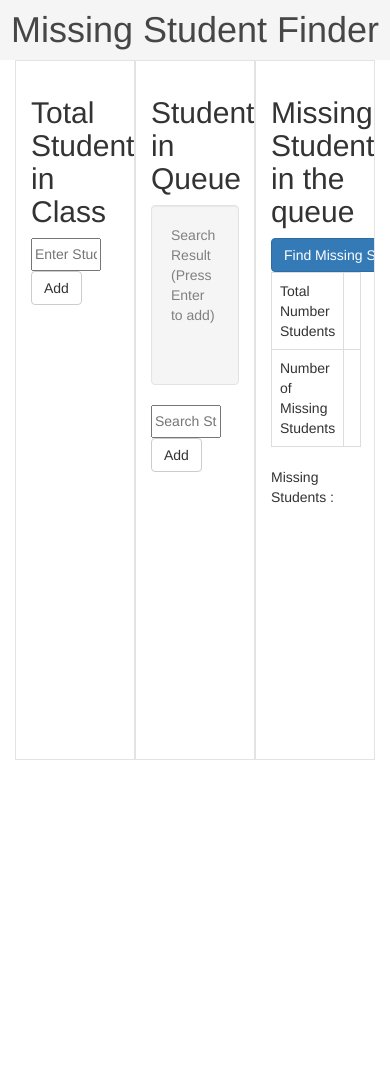
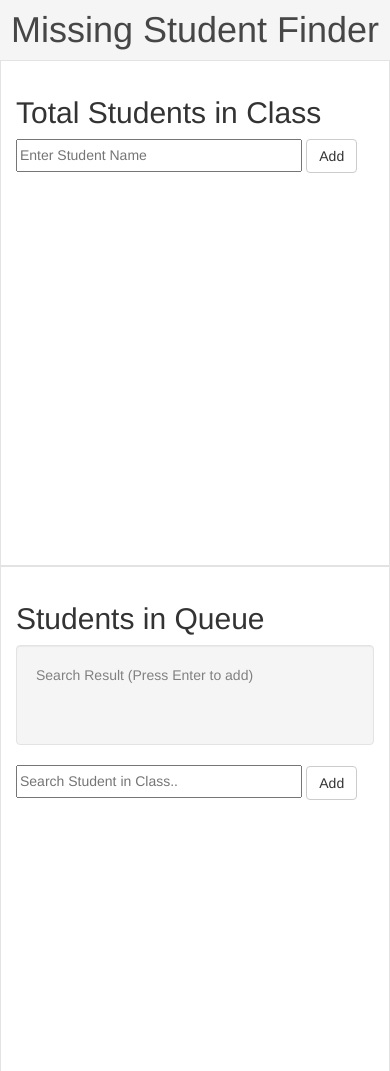
Before and after one commit to vishal-pandey/missing-student-finder, a website: page index.html in a window 390 px wide. Shown: the top 1071 px of the page. Before the commit the page ends 844 px from the top, so only its background shows below. Drawn offline with nearby package versions, Linux system fonts and the light colour scheme.

Commit message:
made responsive and added log rocket for monitoring

```diff
--- a/index.html
+++ b/index.html
@@ -9,10 +9,14 @@
   <link rel="stylesheet" href="https://maxcdn.bootstrapcdn.com/bootstrap/3.4.1/css/bootstrap.min.css">
 
   <link rel="stylesheet" href="style.css">
+
+  <script src="https://cdn.lr-in.com/LogRocket.min.js" crossorigin="anonymous"></script>
+  <script>window.LogRocket && window.LogRocket.init('zlm0pg/lumiq-test');</script>
 </head>
 <body>
   <h1>Missing Student Finder</h1>
   <section class="container">
+    <section class="row">
       <section class="total-section col-sm-4">
         <h2>Total Students in Class</h2>
         <input type="text" class="total-student-input" placeholder='Enter Student Name'>
@@ -56,6 +60,7 @@
         </div>
       </section>
     </section>
+  </section>
 
 </body>
 </html>
--- a/style.css
+++ b/style.css
@@ -75,22 +75,22 @@ h1{
   display: flex;
 }
 
-
-
-
-.container {
-  width: 100%;
-  display: flex;
-  align-items: flex-start;
-  justify-self: center;
-}
-
 .total-section,
 .queue-section,
 .result-section {
-  width: 33.33%;
+  /* width: 33.33%; */
   border: 1px solid rgb(228, 227, 227);
   padding: 15px;
   height: 700px;
   overflow: auto;
 }
+
+
+
+@media only screen and (max-width: 786px) {
+  .total-section,
+  .queue-section,
+  .result-section  {
+    height: 60vh!important;
+  }
+}
```
Lines whose indentation alone changed are shown as unchanged.
